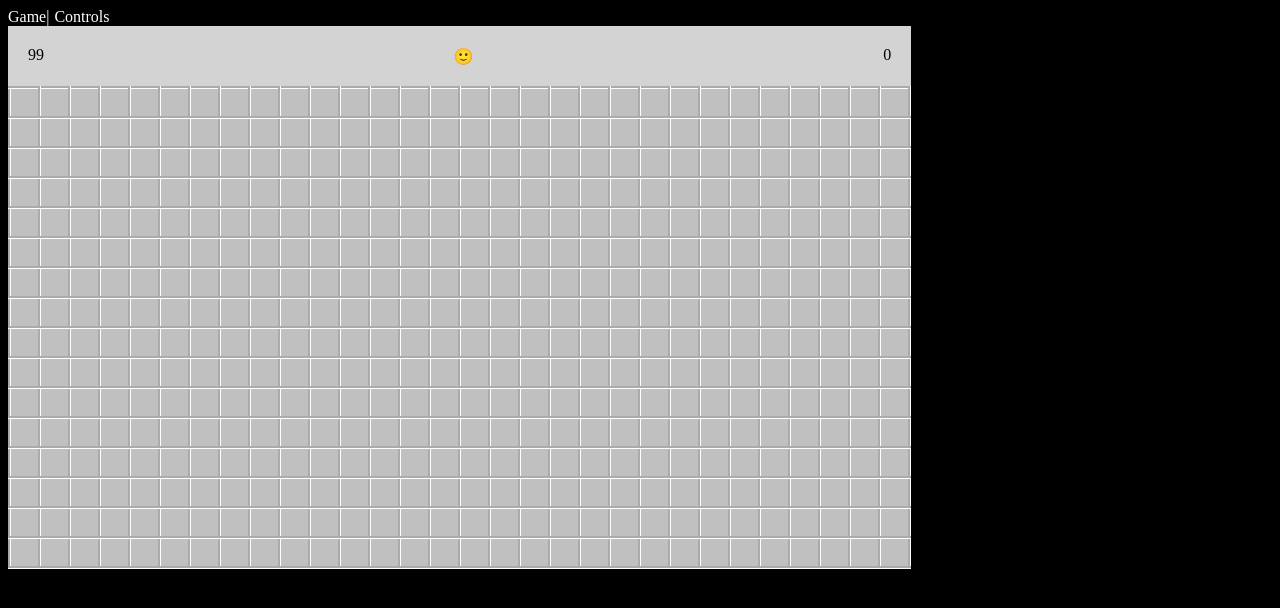
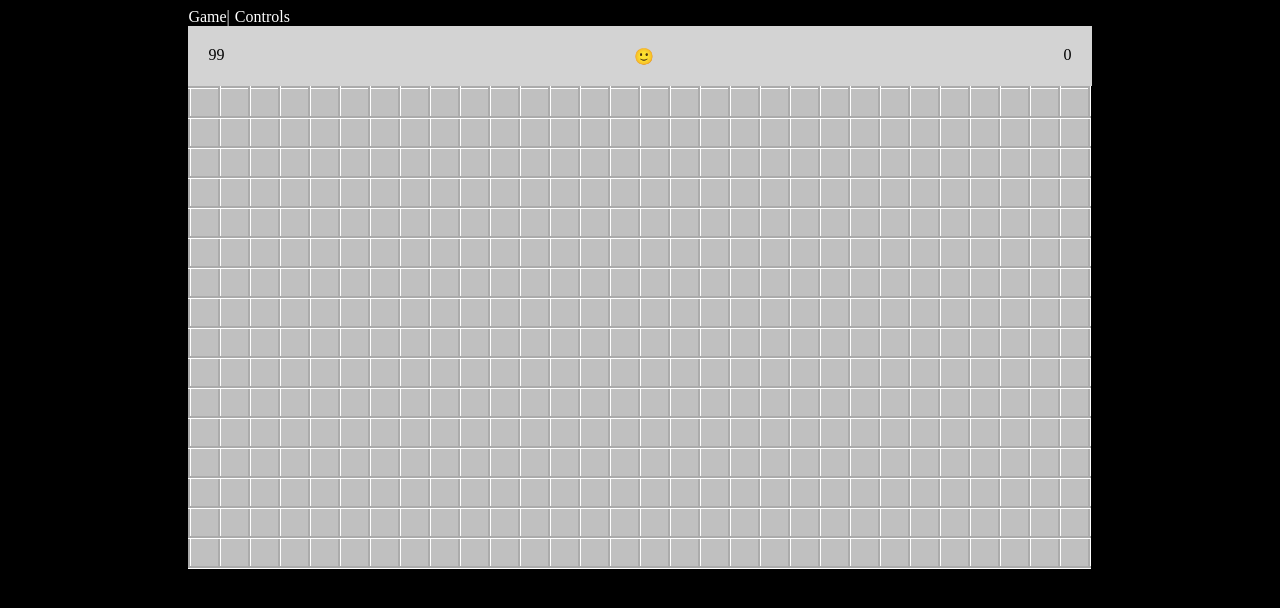
Before and after one commit to drGrove/minesweeper, an Angular app: page / in a window 1280 px wide. Shown: the top 608 px of the page. Built offline with nearby package versions, Linux system fonts and the light colour scheme; a small style sheet from the web is missing.

Commit message:
Fix alignment

```diff
--- a/src/app/app.component.scss
+++ b/src/app/app.component.scss
@@ -0,0 +1,7 @@
+:host {
+  align-self: center;
+  display: flex;
+  justify-content: center;
+  flex-direction: column;
+  width: 100%;
+}
--- a/src/app/game/game.component.scss
+++ b/src/app/game/game.component.scss
@@ -1,8 +1,10 @@
 :host {
+  --board-width: 903px;
+  align-self: center;
   display: flex;
+  flex-direction: column;
   flex: 0;
-  flex-direction: column;
-  --board-width: 903px;
+  width: var(--board-width);
 
   .header, app-board, options {
     width: var(--board-width);
--- a/src/tsconfig.app.json
+++ b/src/tsconfig.app.json
@@ -2,7 +2,8 @@
   "extends": "../tsconfig.json",
   "compilerOptions": {
     "outDir": "../out-tsc/app",
-    "types": []
+    "types": [],
+    "downlevelIteration": true
   },
   "exclude": [
     "test.ts",
--- a/tsconfig.json
+++ b/tsconfig.json
@@ -9,6 +9,7 @@
     "moduleResolution": "node",
     "emitDecoratorMetadata": true,
     "experimentalDecorators": true,
+    "downlevelIteration": true,
     "target": "es5",
     "typeRoots": [
       "node_modules/@types"
```
